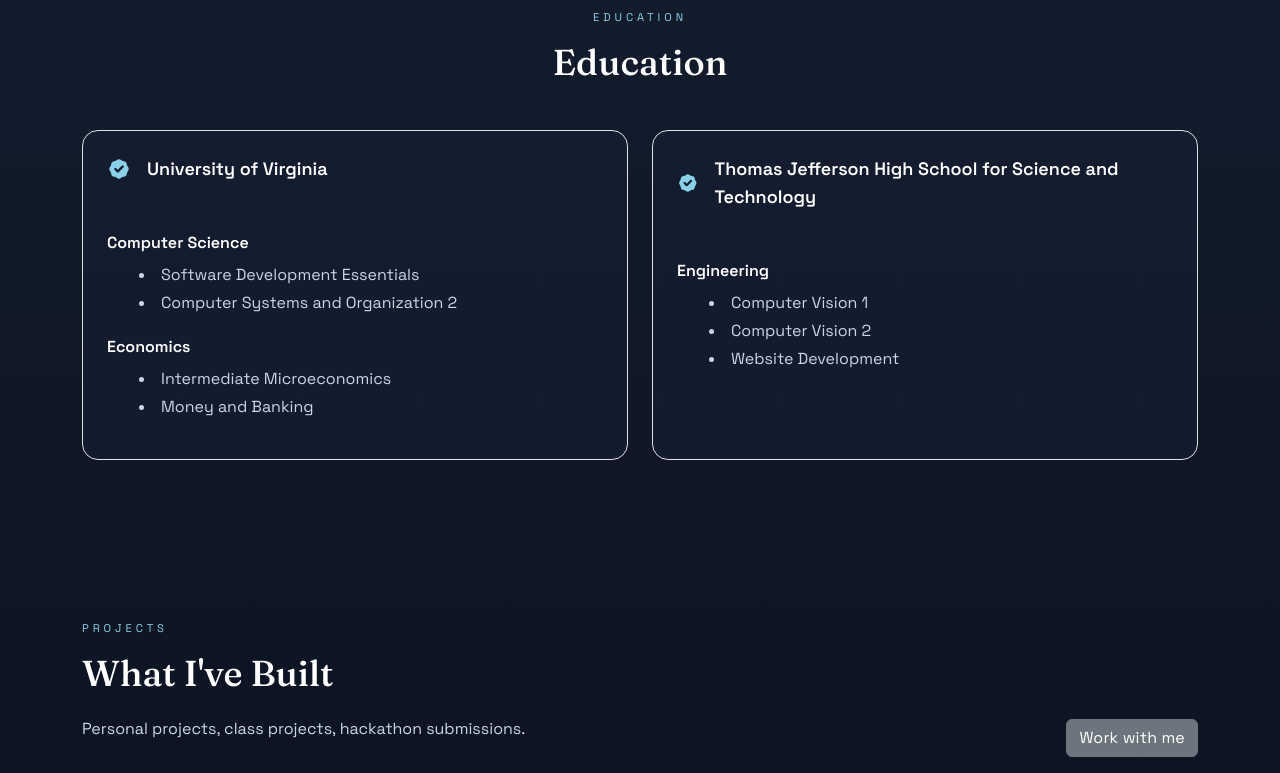
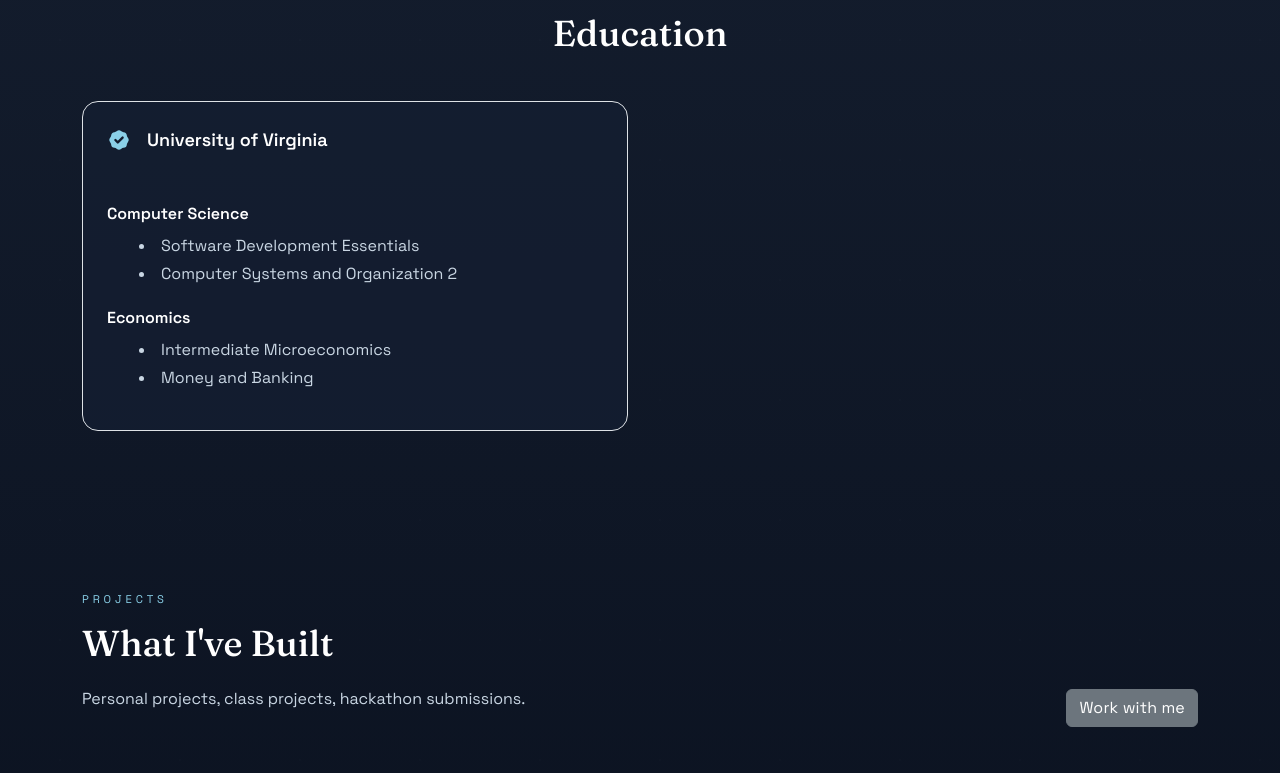
Before and after one commit to carxu-13/carxu-13.github.io, a React (Create React App) app: page / in a window 1280 px wide. Shown: the part 860-1633 px from the top of the page. Built offline with nearby package versions, Linux system fonts and the light colour scheme.

Commit message:
minor changes to content

```diff
--- a/src/components/About.js
+++ b/src/components/About.js
@@ -14,7 +14,7 @@ export default function About() {
             <p className="mb-10 text-lg leading-relaxed text-subtext max-w-2xl mx-auto lg:mx-0">
               Hi! I'm a third-year Echols Scholar at the University of Virginia majoring in Computer Science and Economics.
               <br />
-              <br />My current interests include: Fintech, Data Analytics, Artificial Intelligence.
+              <br />My current interests include: Fintech, Data Analytics, Machine Learning.
               <br />
               <br />Outside of my studies, I am also a co-chair for the Hackathon for University of Virginia's Women in Computing Sciences club.
             </p>
--- a/src/data.js
+++ b/src/data.js
@@ -27,7 +27,7 @@ export const projects = [
   export const schools = [
     {
       name: "University of Virginia",
-      years: "August 2023 - Now",
+      years: "August 2023 - May 2026",
       studies: [
         {
           study: "Computer Science",
@@ -39,15 +39,6 @@ export const projects = [
         }
       ]
     },
-    {
-      name: "Thomas Jefferson High School for Science and Technology",
-      years: "August 2019 - May 2023",
-      studies: [
-        {
-          study: "Engineering",
-          courses: ["Computer Vision 1", "Computer Vision 2", "Website Development"]
-        }],
-    }
   ];
 
-  export const skills = ["React", "Java", "Python", "React Native", "C", "SQL"];
+  export const skills = ["React", "Java", "Python", "React Native", "C++", "SQL"];
```
